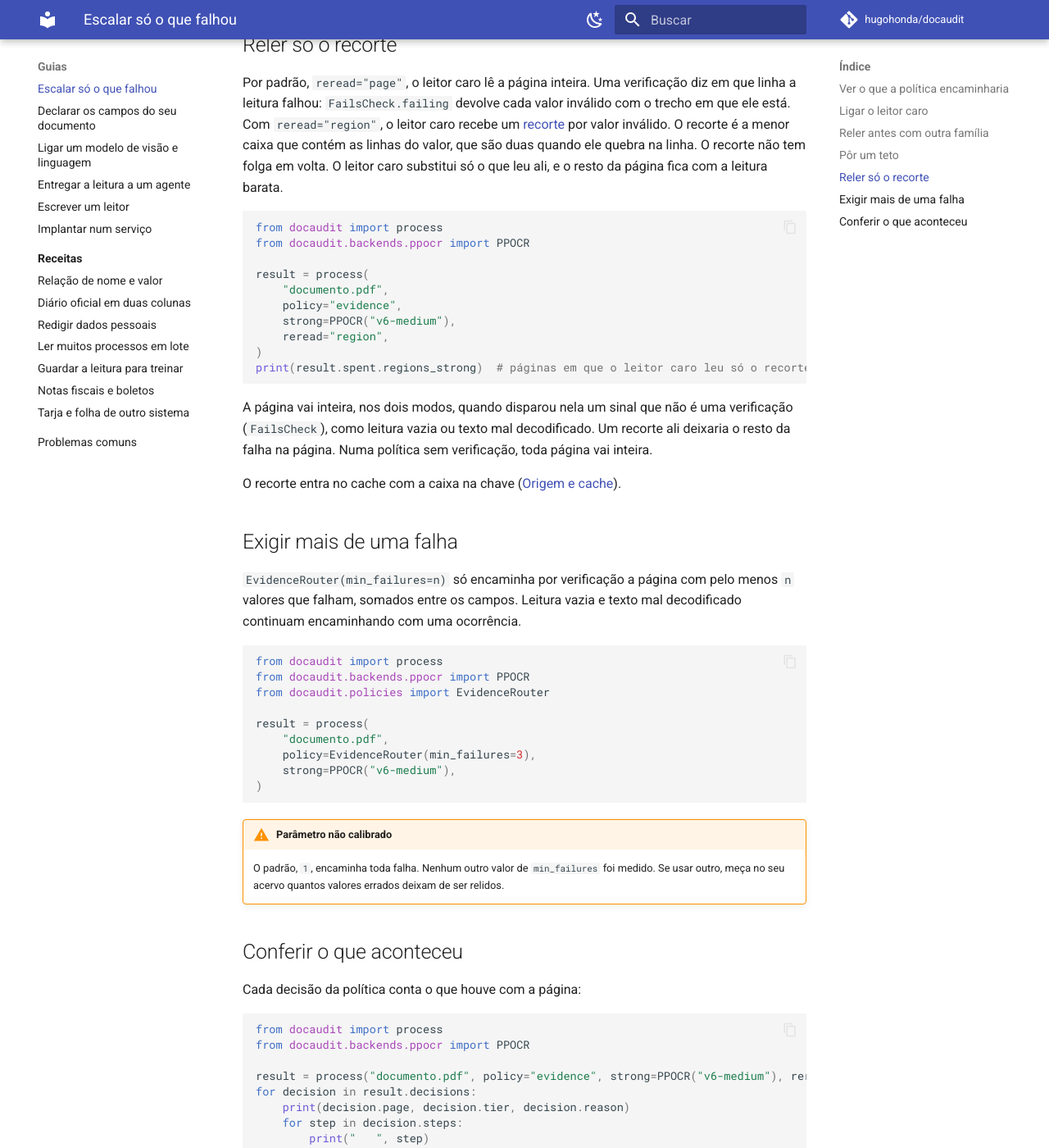
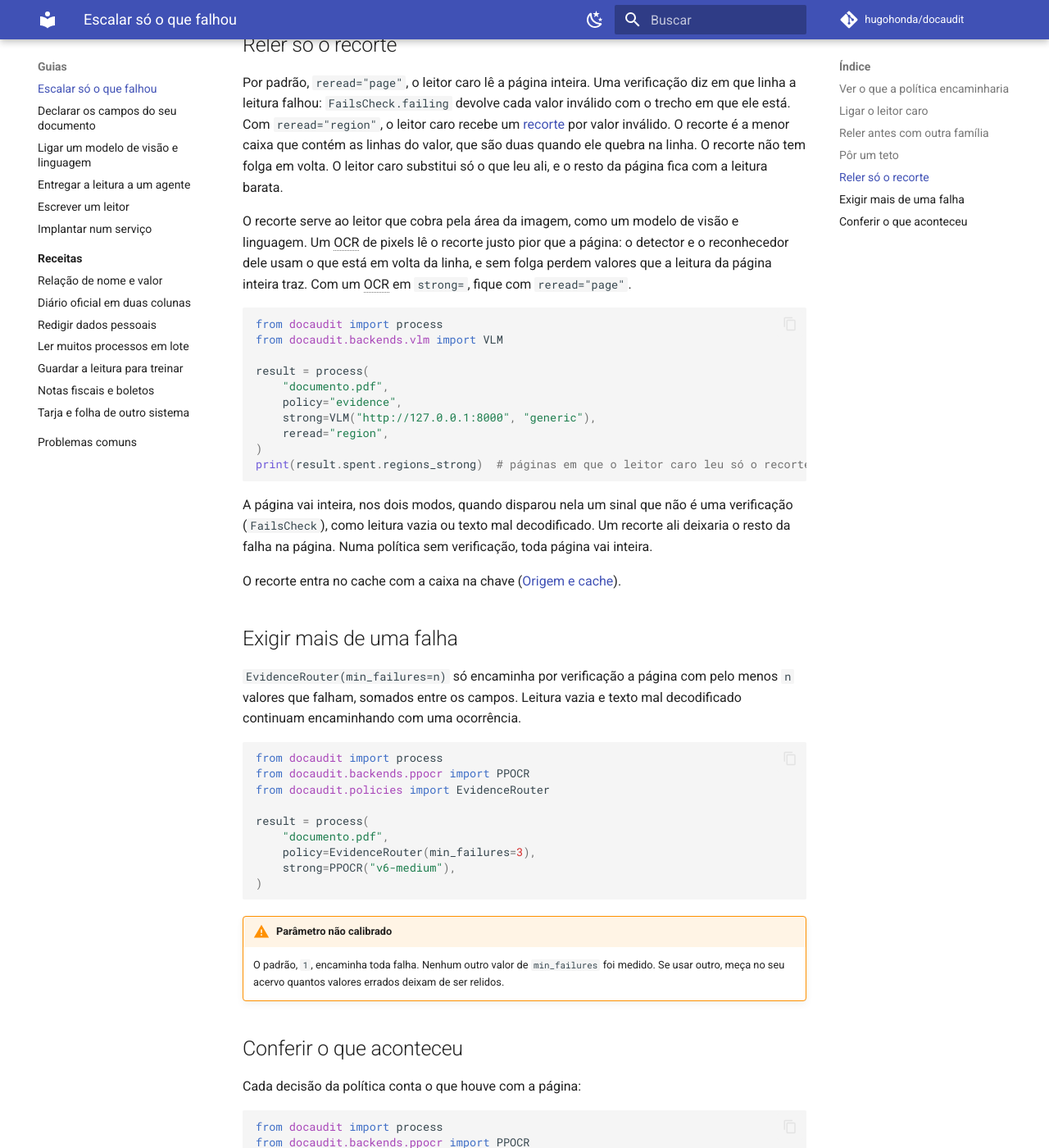
Before and after one commit to hugohonda/docaudit, an MkDocs documentation site: the page built from docs/how-to/escalate.md, in a window 1280 px wide and 1400 px high, scrolled down 2900 px. Shown: the whole window at 82% size. Built offline with MkDocs 1.6.1 and Material for MkDocs 9.7.7, drawn with Linux system fonts in a browser that asks for light colours; comment, search, counter and statistics services are not loaded.

Commit message:
docs: diz a quem serve o recorte e o que sustenta cada sinal padrão (#32)
O guia mostrava reread="region" com um OCR de pixels no leitor caro. Esse
leitor usa o que está em volta da linha, e no recorte justo perde valores que
a página inteira traz: a medição de pesquisa recusou essa combinação. O guia
passa a dizer a quem o recorte serve e a usar um modelo de visão e linguagem
no exemplo.

A docstring de DEFAULT_SIGNALS dizia que todos os sinais já pegaram leitura
errada. O da moeda anterior ao real não tem essa observação: usa a mesma
grafia do valor em reais. A docstring passa a dizer isso.

````diff
--- a/docs/how-to/escalate.md
+++ b/docs/how-to/escalate.md
@@ -137,14 +137,20 @@ O recorte é a menor caixa que contém as linhas do valor, que são duas quando
 ele quebra na linha. O recorte não tem folga em volta. O leitor caro
 substitui só o que leu ali, e o resto da página fica com a leitura barata.
 
+O recorte serve ao leitor que cobra pela área da imagem, como um modelo de
+visão e linguagem. Um OCR de pixels lê o recorte justo pior que a página: o
+detector e o reconhecedor dele usam o que está em volta da linha, e sem
+folga perdem valores que a leitura da página inteira traz. Com um OCR em
+`strong=`, fique com `reread="page"`.
+
 ```python
 from docaudit import process
-from docaudit.backends.ppocr import PPOCR
+from docaudit.backends.vlm import VLM
 
 result = process(
     "documento.pdf",
     policy="evidence",
-    strong=PPOCR("v6-medium"),
+    strong=VLM("http://127.0.0.1:8000", "generic"),
     reread="region",
 )
 print(result.spent.regions_strong)  # páginas em que o leitor caro leu só o recorte
````
Also changed, not shown: other parts of docs/how-to/escalate.md (+1 -1 lines), CHANGELOG.md (+6 -0 lines), docs/limits.md (+3 -1 lines), 1 other file.
